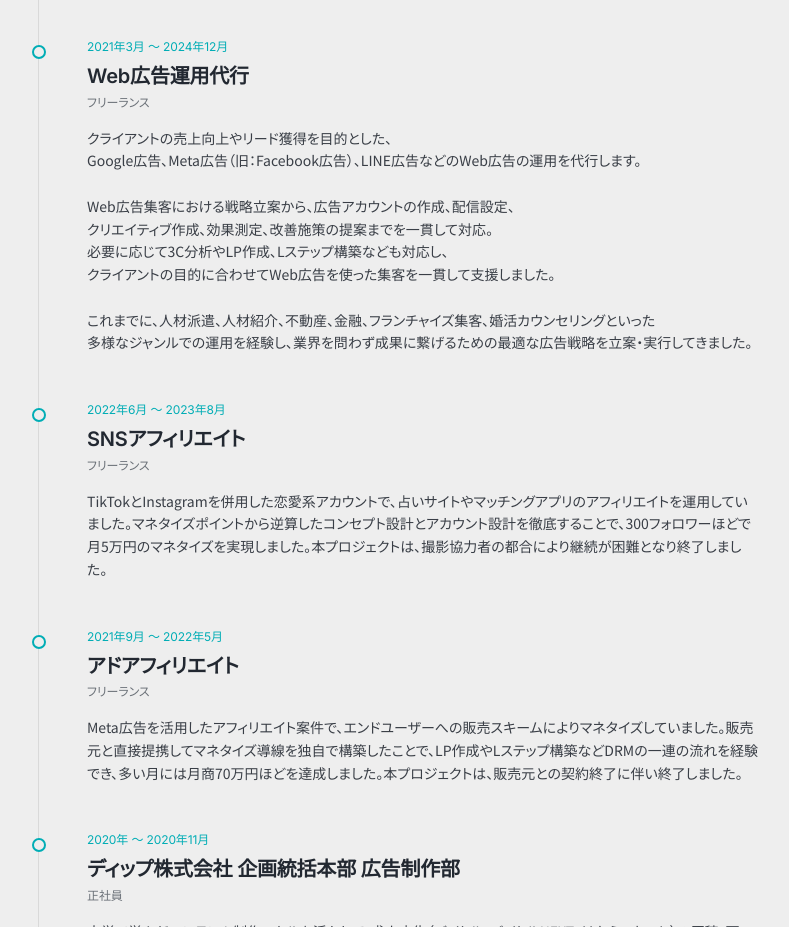
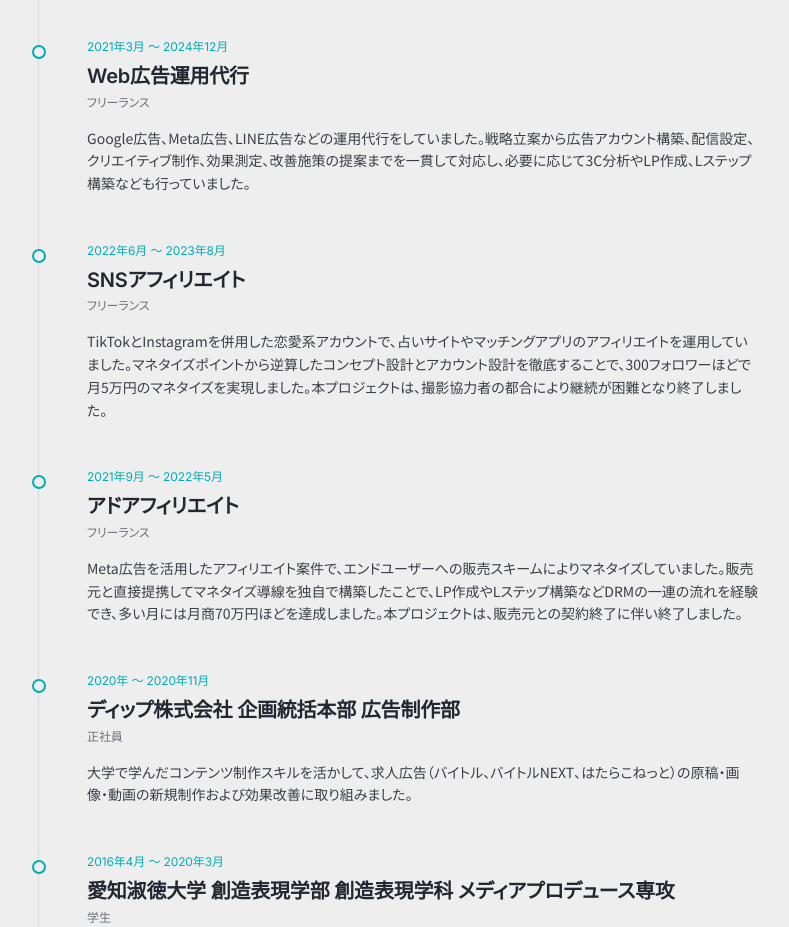
Before and after one commit to tomitayuto/portfolio-site, a Next.js app: page / in a window 1280 px wide. Shown: the part 7320-8247 px from the top of the page, without its empty margins (66-855 px from the left). Built offline with nearby package versions, Linux system fonts and the light colour scheme.

Commit message:
copy(Career): Web広告運用代行の本文を圧縮版に差し替え
Co-Authored-By: Claude Opus 4.7 <noreply@anthropic.com>

```diff
--- a/app/data/site.ts
+++ b/app/data/site.ts
@@ -196,16 +196,7 @@ Web広告と連携した運用も得意とし、短期間での成果創出に
     period: "2021年3月 〜 2024年12月",
     title: "Web広告運用代行",
     role: "フリーランス",
-    body: `クライアントの売上向上やリード獲得を目的とした、
-Google広告、Meta広告（旧：Facebook広告）、LINE広告などのWeb広告の運用を代行します。
-
-Web広告集客における戦略立案から、広告アカウントの作成、配信設定、
-クリエイティブ作成、効果測定、改善施策の提案までを一貫して対応。
-必要に応じて3C分析やLP作成、Lステップ構築なども対応し、
-クライアントの目的に合わせてWeb広告を使った集客を一貫して支援しました。
-
-これまでに、人材派遣、人材紹介、不動産、金融、フランチャイズ集客、婚活カウンセリングといった
-多様なジャンルでの運用を経験し、業界を問わず成果に繋げるための最適な広告戦略を立案・実行してきました。`,
+    body: `Google広告、Meta広告、LINE広告などの運用代行をしていました。戦略立案から広告アカウント構築、配信設定、クリエイティブ制作、効果測定、改善施策の提案までを一貫して対応し、必要に応じて3C分析やLP作成、Lステップ構築なども行っていました。`,
   },
   {
     period: "2022年6月 〜 2023年8月",
```
